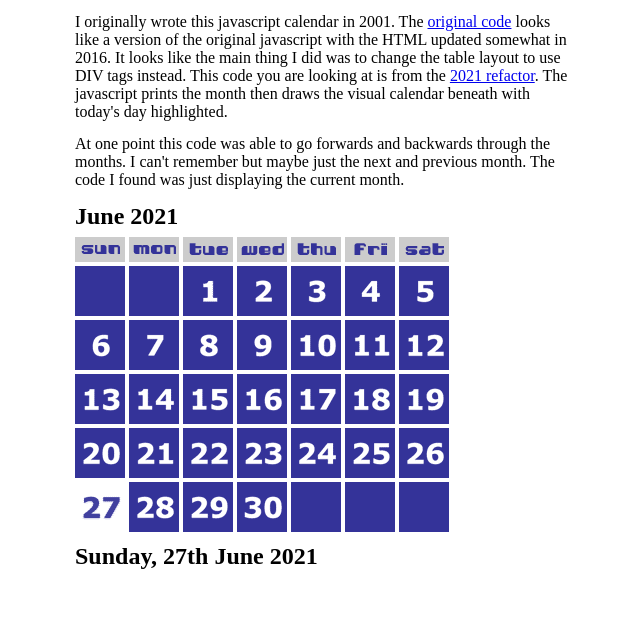
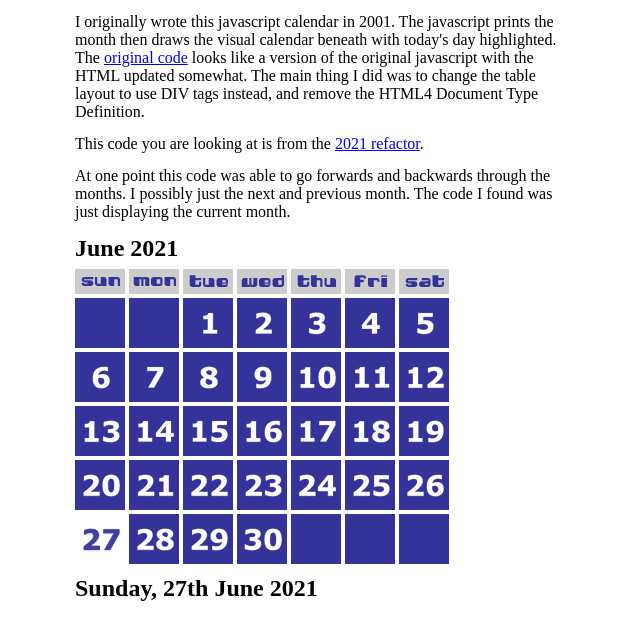
Before and after one commit to shortdark/javascript-calendar, a plain HTML site: page index.html in a window 1280 px wide. Shown: the part 53-692 px from the top of the page, without its empty margins (315-955 px from the left). Drawn offline with Linux system fonts and the light colour scheme.

Commit message:
Text changes.

```diff
--- a/index.html
+++ b/index.html
@@ -31,14 +31,16 @@
 
 <p>
 	I originally wrote this javascript calendar in 2001.
-	The <a href="https://github.com/shortdark/javascript-calendar" target="_blank">original code</a> looks like a version of the original javascript with the HTML updated somewhat in 2016.
-	It looks like the main thing I did was to change the table layout to use DIV tags instead.
+	The javascript prints the month then draws the visual calendar beneath with today's day highlighted.
+	The <a href="https://github.com/shortdark/javascript-calendar" target="_blank">original code</a> looks like a version of the original javascript with the HTML updated somewhat.
+	The main thing I did was to change the table layout to use DIV tags instead, and remove the HTML4 Document Type Definition.
+</p>
+<p>
 	This code you are looking at is from the <a href="https://github.com/shortdark/javascript-calendar/tree/2021" target="_blank">2021 refactor</a>.
-	The javascript prints the month then draws the visual calendar beneath with today's day highlighted.
 </p>
 <p>
 	At one point this code was able to go forwards and backwards through the months.
-	I can't remember but maybe just the next and previous month.
+	I possibly just the next and previous month.
 	The code I found was just displaying the current month.
 </p>
 
```
